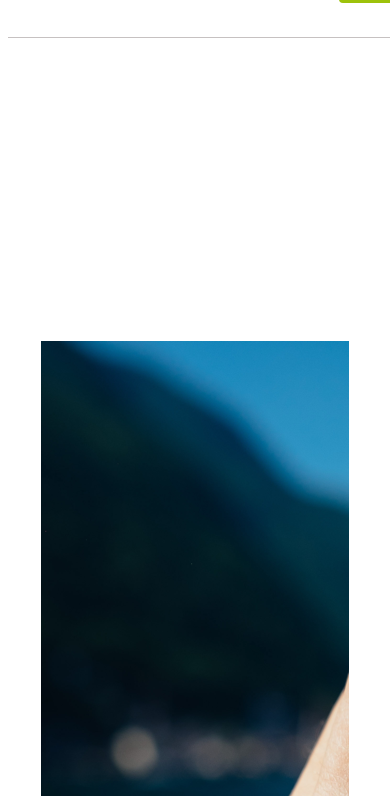
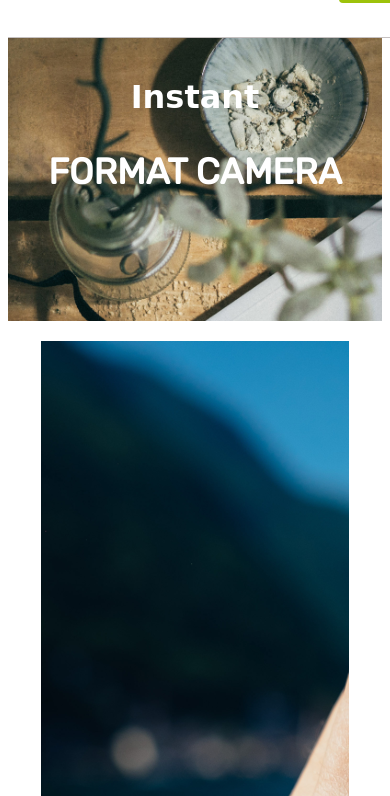
Before and after one commit to MCheroajdN/Fotomatic-Project, a plain HTML site: page F1C1_start/index.html in a window 390 px wide. Shown: the part 48-844 px from the top of the page. Drawn offline with Linux system fonts and the light colour scheme; files whose address does not match are found by name; a web font is replaced by a local one.

Commit message:
Fixed Sign Up Section & Media Querry

```diff
--- a/F1C1_start/resources/css/style.css
+++ b/F1C1_start/resources/css/style.css
@@ -48,7 +48,6 @@ header {
   background-color: white;
   z-index: 5;
 
-
 }
 
 header .content {
@@ -56,9 +55,7 @@ header .content {
   align-items: center;
   padding: 1.875rem; /*30px */
 
-
-
-}
+ }
 
 header .logo {
   flex: 1;
@@ -146,6 +143,9 @@ nav .button {
   justify-content: flex-start;
   align-items: flex-start;
   height: 43.5rem;
+  background-image: url("../images/banner-landingpage.jpg");
+  background-size: cover;
+  background-repeat: no-repeat;
 }
 
 #sign-up-cta {
@@ -153,6 +153,9 @@ nav .button {
   border: solid 1px #979797;
   border-radius: 4px;
   background-color: #9dc20b;
+  position:relative;
+  top: 170px;
+  left: 100px;
 }
 
 #sign-up-cta .content {
@@ -190,7 +193,7 @@ nav .button {
   padding: 1.25rem 7.25rem;
 }
 
-@media only screen and (max-width: 760px) {
+@media only screen and (max-width: 850px) {
   #sign-up-section {
     align-items: center;
     justify-content: center;
@@ -222,7 +225,7 @@ nav .button {
   }
 }
 
-@media only screen and (max-width: 450px) {
+@media only screen and (max-width: 550px) {
   #sign-up-section {
     height: 20rem;
   }
```
